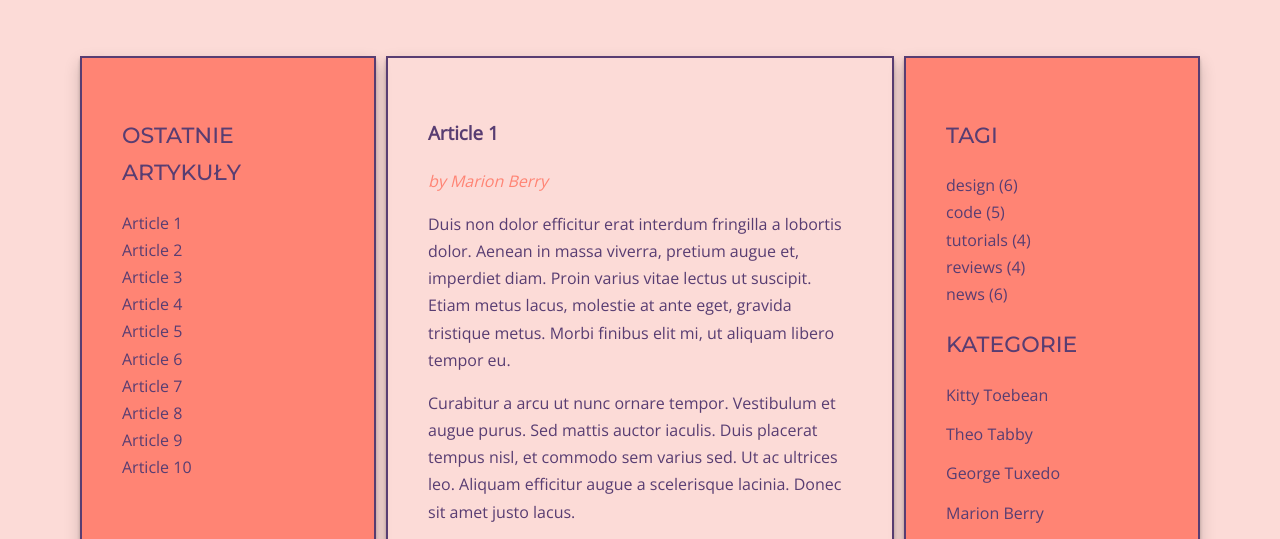
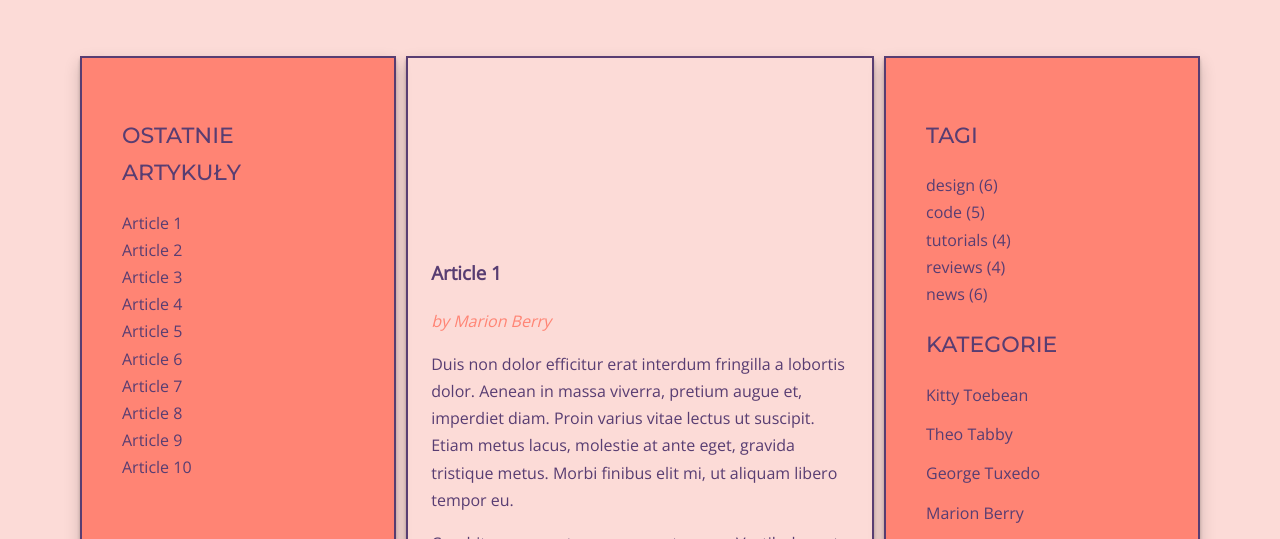
Before and after one commit to bitensam/kodilla-blog-project, a website: page index.html in a window 1280 px wide. Shown: the part 187-726 px from the top of the page. Drawn offline with nearby package versions, Linux system fonts and the light colour scheme.

Commit message:
Add transition on post opacity, fix width and height on post and sidebar section

```diff
--- a/sass/style.scss
+++ b/sass/style.scss
@@ -57,22 +57,21 @@ a {
   flex: 1 0 0;
 }
 
-.posts {
-  flex: 2 0 0;
-}
-
 .sidebar, .posts {
   background: $color-column;
   margin-right: 10px;
   padding: 40px;
   border: 2px solid $color-dark;
   box-shadow: 0 7px 15px rgba(0, 0, 0, 0.19), 0 3px 3px rgba(0,0,0,0.23);
+  height: 120vh;
 }
 
 .posts {
+  flex: 2 0 0;
   background-color: transparent;
+  position: relative;
+  padding: 0;
 }
-
 /* Logo */
 
 .logo {
@@ -112,9 +111,21 @@ a {
 /* Post */
 
 .post {
-  display: none;
+  display: flex;
+  justify-content: center;
+  align-items: flex-start;
+  width: 90%;
+  opacity: 0;
+  background-color: transparent;
+  transition: all 0.7s linear;
   &.active {
     display: block;
+    opacity: 1;
+    z-index: 2;
+    position: absolute;
+    top: 50%;
+    left: 50%;
+    transform: translate(-50%, -50%);
   }
 }
 
```
Also changed, not shown: css/style.css, 1 other file.
